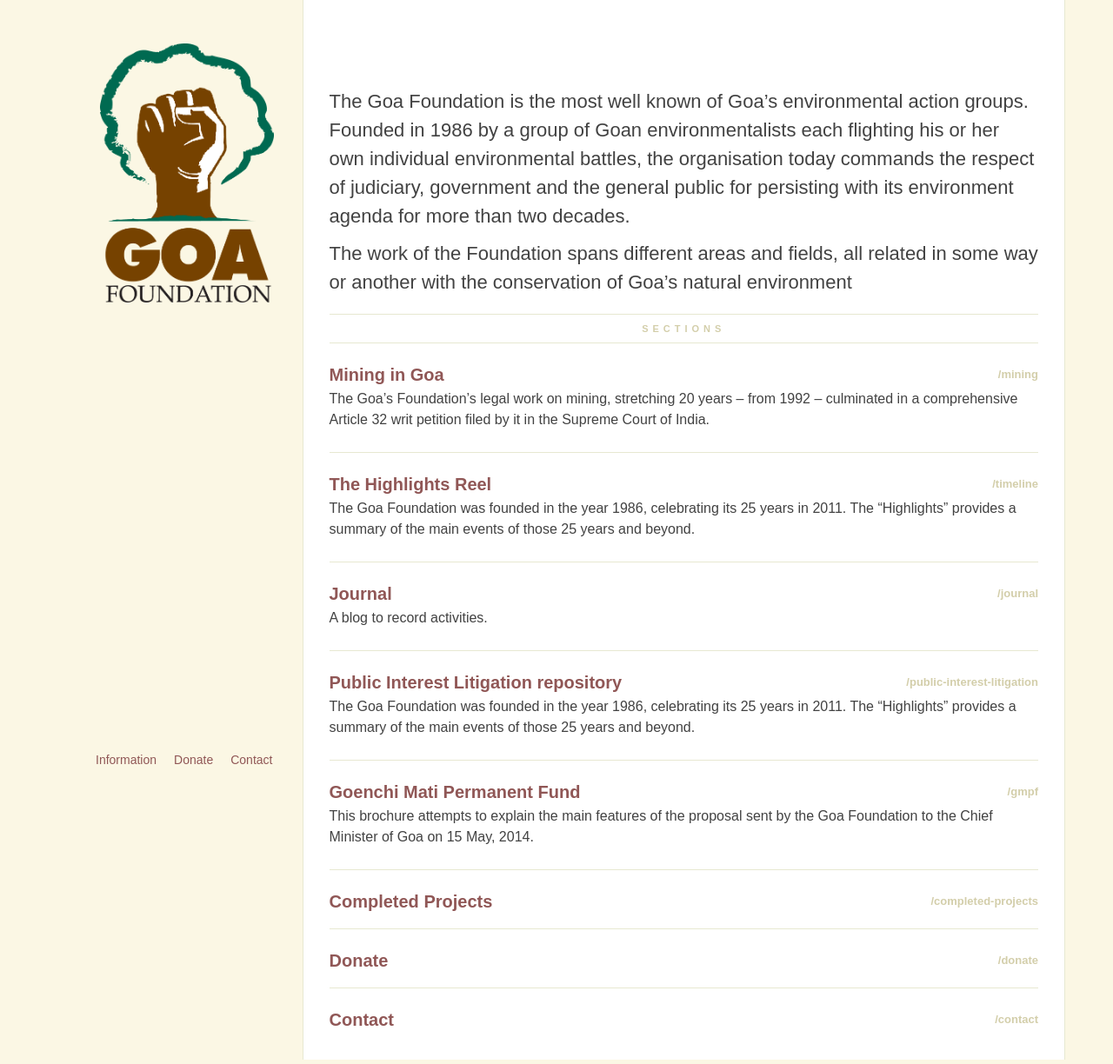
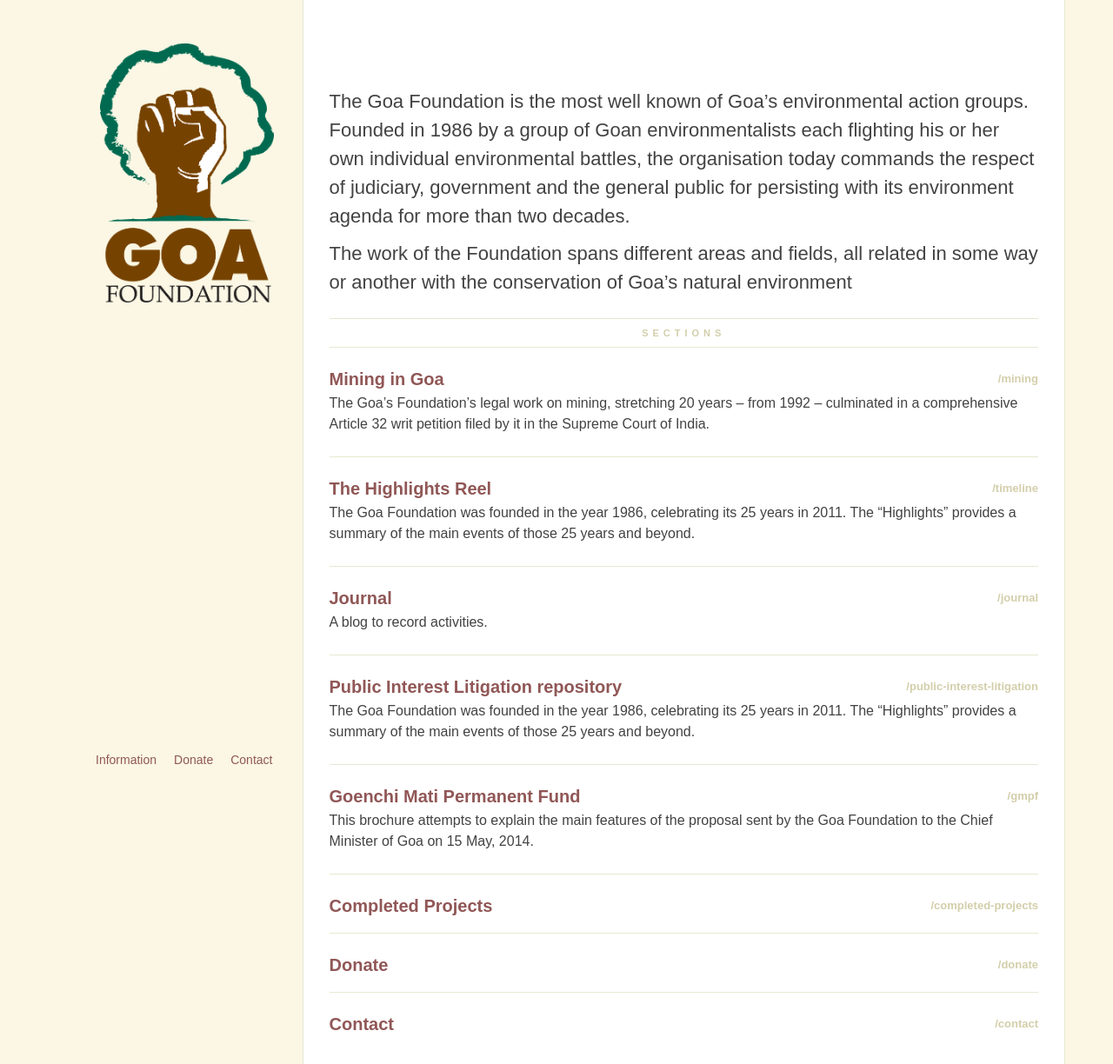
Before and after one commit to GoaFoundation/GoaFoundation.github.io, a Jekyll site: the page built from index.html, in a window 1280 px wide and 1224 px high. Shown: the whole window at 87% size. Built offline with Jekyll 4.4.1, drawn with Linux system fonts in a browser that asks for light colours; nearby versions of some CDN libraries; comment, search, counter and statistics services are not loaded.

Commit message:
Refining

```diff
--- a/_includes/head.html
+++ b/_includes/head.html
@@ -16,6 +16,4 @@
   <link rel="canonical" href="{{ page.url | replace:'index.html','' | prepend: site.baseurl | prepend: site.url }}">
   <link rel="alternate" type="application/rss+xml" title="{{ site.title }}" href="{{ "/feed.xml" | prepend: site.baseurl | prepend: site.url }}" />
 
-  <script>document.write('<script src="http://' + (location.host || 'localhost').split(':')[0] + ':35729/livereload.js?snipver=1"></' + 'script>')</script>
-
 </head>
--- a/_includes/header.html
+++ b/_includes/header.html
@@ -1,5 +1,6 @@
 <div id="header">
-<a href="/" ><img alt="goa foundation" id="main-logo" class="img-responsive" src="/assets/images/logo.png" width="400px" height="400px" /></a>
+
+	<a href="/" ><img alt="goa foundation" id="main-logo" class="img-responsive" src="/assets/images/logo.png" width="400px" height="400px" /></a>
 
 	<ul id="header-nav">
 		<li>Information</li>
--- a/_sass/_layout.scss
+++ b/_sass/_layout.scss
@@ -88,7 +88,7 @@
 
 #about {
     border-bottom:1px solid $border-color;
-    padding-bottom: 10px;
+    padding-bottom: 15px;
     margin-top: 20px;
     p {
     	font-size: 18px;
```
